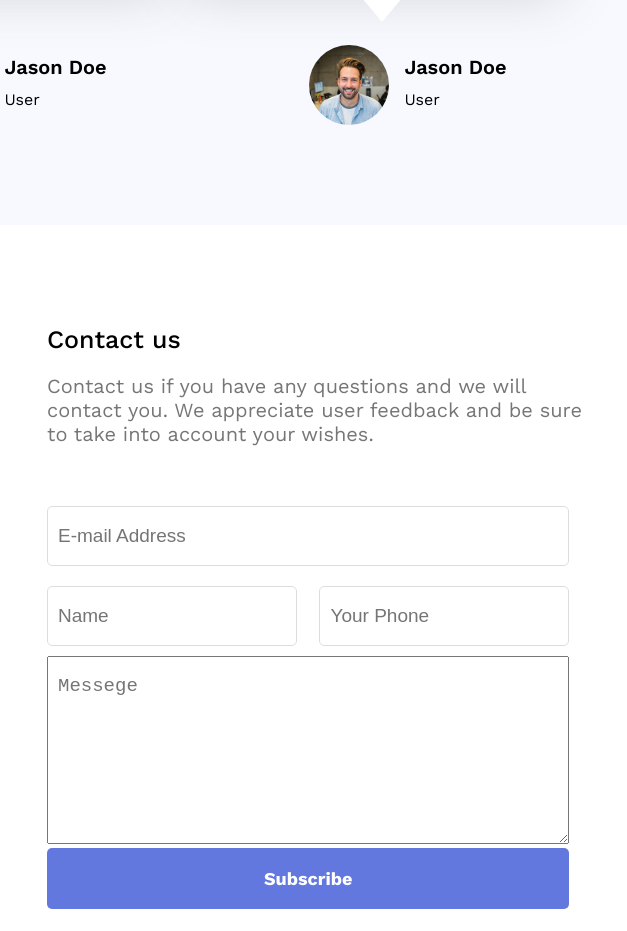
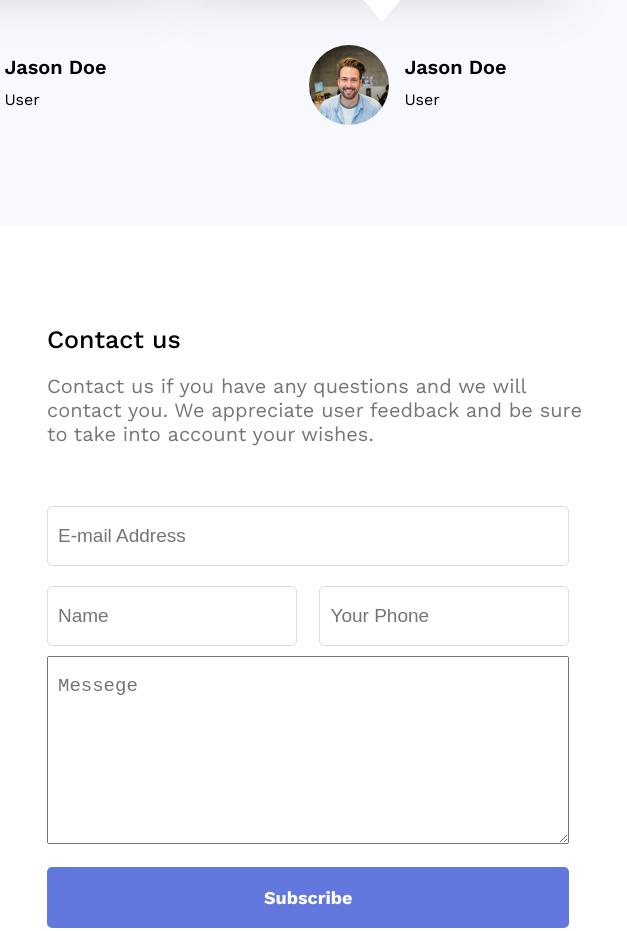
Before and after one commit to jabedkhan/class-18-video-templete, a plain HTML site: page index.html in a window 1280 px wide. Shown: the part 5530-6461 px from the top of the page, 653-1280 px from the left. Drawn offline with nearby package versions, Linux system fonts and the light colour scheme.

Commit message:
Update index.html
done

```diff
--- a/index.html
+++ b/index.html
@@ -381,7 +381,7 @@
                         <input class="wit" type="email" placeholder="E-mail Address"><br>
                         <input type="text" placeholder="Name">
                         <input type="number" placeholder="Your Phone"><br>
-                        <textarea placeholder="Messege"></textarea><br>
+                        <textarea placeholder="Messege"></textarea><br> <br>
                         <button value="submit"><h4>Subscribe</h4></button>
                     </form>
                 </div>
```
